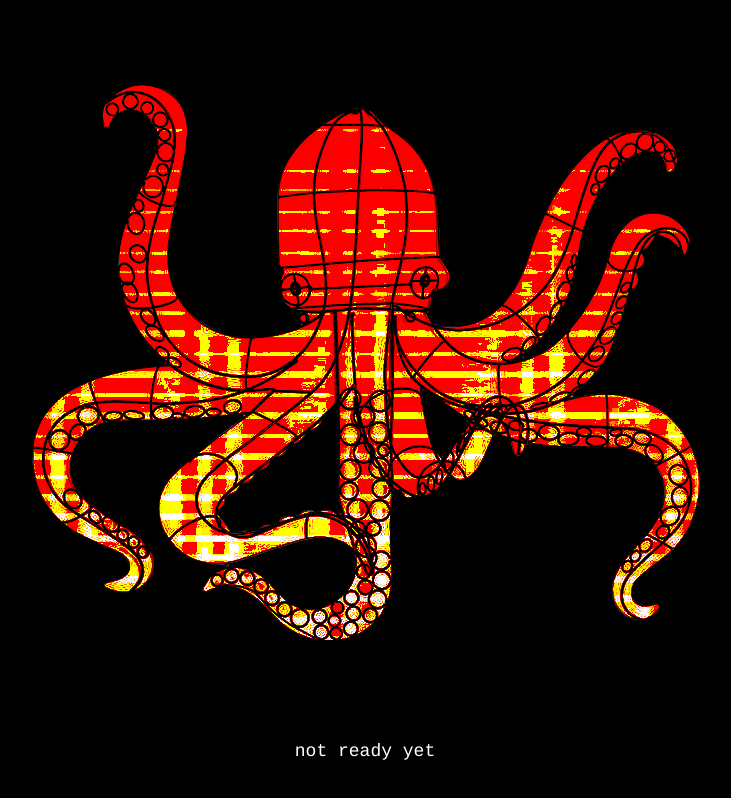
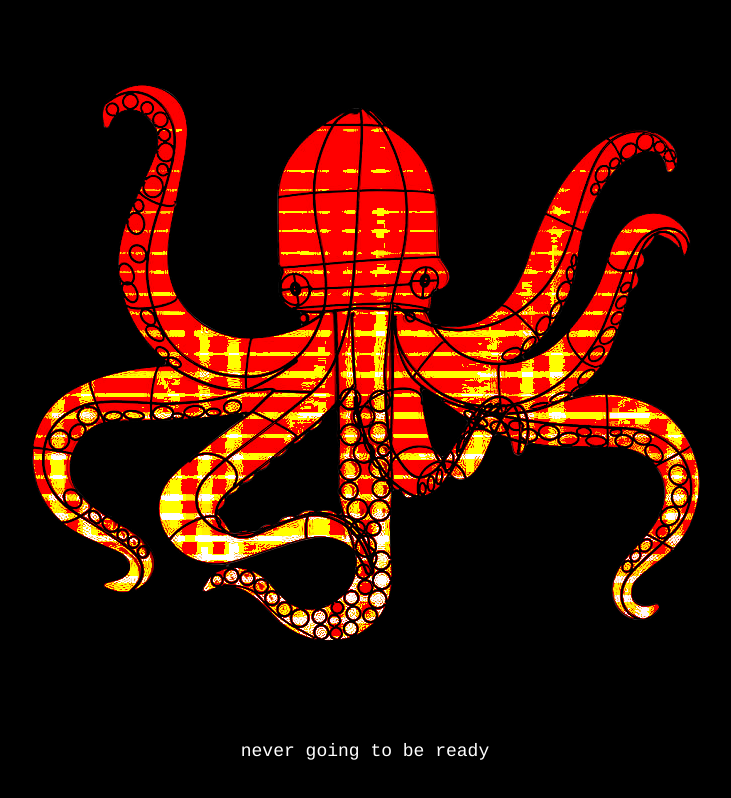
Before and after one commit to praisenarsie/spritesucks.towertop.io, a plain HTML site: page index.html in a window 1280 px wide. Shown: the whole page, without its empty margins (275-1006 px from the left). Drawn offline with Linux system fonts and the light colour scheme.

Commit message:
Update index.html

```diff
--- a/index.html
+++ b/index.html
@@ -11,6 +11,6 @@
 	</audio>
 	<body style="text-align: center; color: #111; font-size: 18px;"bgColor='#000000'>
 	<img src="analyzer.png"><br>
-	<p>not ready yet
+	<p>never going to be ready
 </body>
 </html>
```
